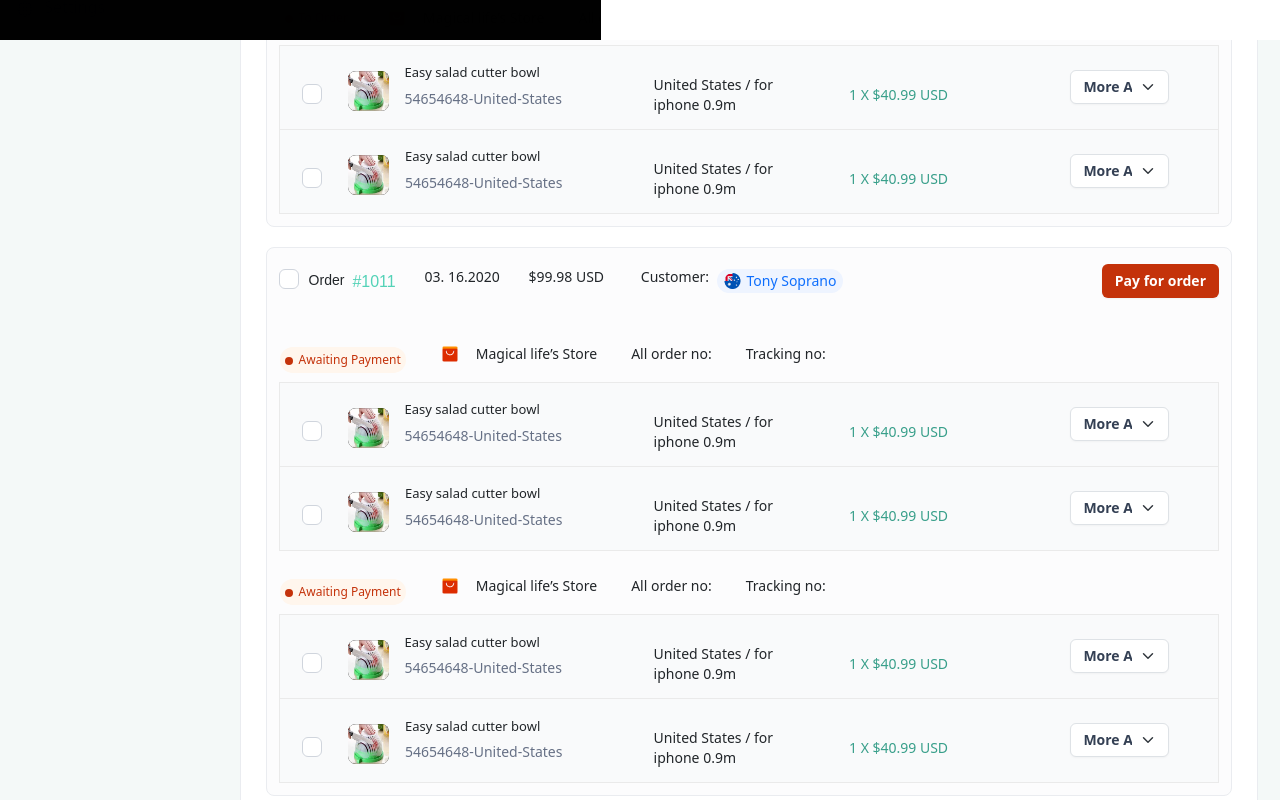
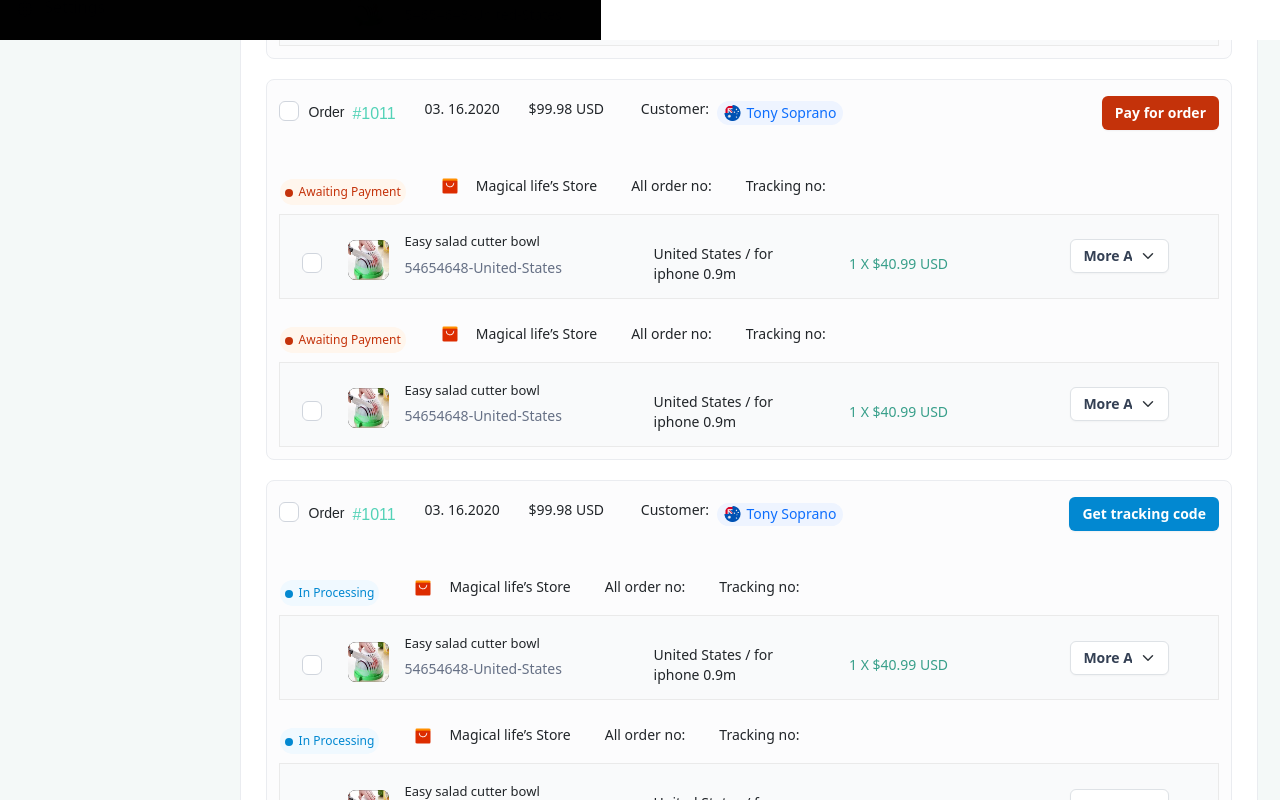
Before and after one commit to omarashrafothman/e-commerse-dashboard, a Next.js app: page /orders in a window 1280 px wide. Shown: the part 760-1560 px from the top of the page. Built offline with nearby package versions, Linux system fonts and the light colour scheme.

Commit message:
orders update

```diff
--- a/src/components/orderBox/orderBox.jsx
+++ b/src/components/orderBox/orderBox.jsx
@@ -69,6 +69,7 @@
         w={"w-25"}
         showState={show}
       />
+
       <div className="orderBoxHeading d-flex justify-content-between align-items-center">
         <div className="d-flex orderBoxHeadingLeft  ">
           <div className="ordersNumber">
--- a/src/components/tables/MainOrderTable.jsx
+++ b/src/components/tables/MainOrderTable.jsx
@@ -13,7 +13,7 @@
   btnContent,
   statusCountent,
 }) {
-  const [payment, setPayment] = useState(false);
+  const [payment, setPayment] = useState(true);
   return (
     <div className="">
       <thead>
@@ -65,7 +65,7 @@
             </div>
           </td>
           <td>
-            {payment ? (
+            {selected ? (
               <td className="bigBag">
                 <Image src={bag} />
               </td>
@@ -75,7 +75,7 @@
               </div>
             )}
           </td>
-          {payment ? (
+          {selected ? (
             <td>
               <div className="orderPrice">
                 <p>Override</p>
@@ -85,7 +85,7 @@
             " "
           )}
           <td className=" ">
-            {payment ? (
+            {selected ? (
               <div className="inputNew">
                 <Input
                   type={"text"}
@@ -106,44 +106,6 @@
             )}
           </td>
         </tr>
-        <tr className="orderRow">
-          <td className="">
-            <div className="d-flex align-items-center justify-content-between">
-              <label class="control control-checkbox  ">
-                <input type="checkbox" checked={selected} onChange={handle} />
-                <div class="control_indicator"></div>
-              </label>
-              <div className="orderImage">
-                <Image src={product} />
-              </div>
-              <div className="d-flex flex-column tableProductDetails">
-                <h6>Easy salad cutter bowl</h6>
-                <p>54654648-United-States</p>
-              </div>
-            </div>
-          </td>
-          <td>
-            <div className="country">
-              <p>United States / for iphone 0.9m</p>
-            </div>
-          </td>
-          <td>
-            <div className="orderPrice">
-              <p>1 X $40.99 USD</p>
-            </div>
-          </td>
-          <td>
-            <div>
-              <select class="form-select" aria-label="Default select example">
-                <option value="1" selected>
-                  More Actions
-                </option>
-                <option value="2">delete</option>
-                <option value="3">add</option>
-              </select>
-            </div>
-          </td>
-        </tr>
       </table>
     </div>
   );
--- a/src/pages/orders.jsx
+++ b/src/pages/orders.jsx
@@ -22,6 +22,7 @@
 
 export default function orders() {
   const [show, setShow] = useState(true);
+
   const handleClose = () => setShow(false);
   function handleShow() {
     setShow(true);
@@ -691,7 +692,34 @@
                   </svg>
                 </button>
               </div>
-
+              {isChecked ? (
+                <div className="d-flex align-items-center justify-content-between total">
+                  <div className="orderTotal">
+                    <p>
+                      Order total :<span className="pink">$84.97 USD</span>
+                    </p>
+                  </div>
+                  <div className="d-flex align-items-center">
+                    <div className="orderTotal totalItem">
+                      <p>
+                        Subtotal :<span className="">$12.68</span>
+                      </p>
+                    </div>
+                    <div className="orderTotal totalItem">
+                      <p>
+                        Shipping :<span className="">$12.68</span>
+                      </p>
+                    </div>
+                    <div className="orderTotal totalItem">
+                      <p>
+                        Total :<span className="pink">$30.04 USD</span>
+                      </p>
+                    </div>
+                  </div>
+                </div>
+              ) : (
+                ""
+              )}
               <OrderBox
                 handle={handleCheckboxChange}
                 selected={isChecked}
--- a/src/styles/globals.css
+++ b/src/styles/globals.css
@@ -1555,7 +1555,27 @@
   line-height: 20px;
 }
 /*table style end*/
-
+.total {
+  padding: 0 0.3rem;
+  margin-top: 20px;
+}
+.total .totalItem {
+  margin-left: 1rem;
+}
+.total .orderTotal {
+}
+.total .orderTotal p {
+  margin: 0;
+  font-size: 14px !important;
+  font-weight: 500 !important;
+  line-height: 20px !important;
+}
+.total .orderTotal p span {
+  margin-left: 0.2rem;
+}
+.total .orderTotal p span.pink {
+  color: rgba(221, 37, 144, 1);
+}
 /* order table style end*/
 
 /* orderPage style end*/
```
